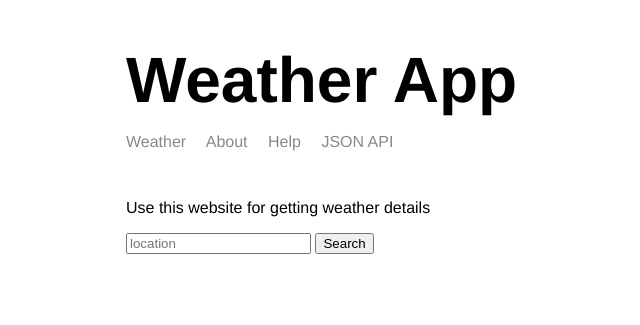
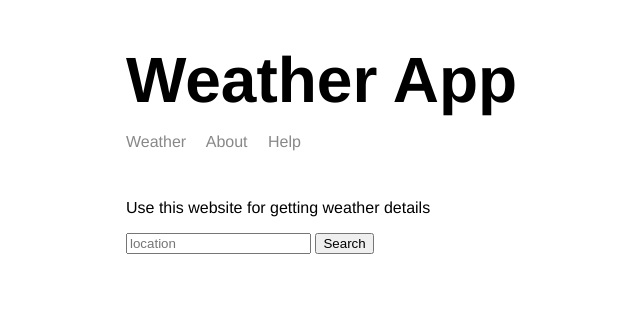
Before and after one commit to mukulmahaur/node-weather-app, a Node server app: page / in a window 1280 px wide. Shown: the top 325 px of the page, without its empty margins (264-904 px from the left). Run offline with Node 20, Linux system fonts and the light colour scheme.

Commit message:
removed JSON API from navigation bar

```diff
--- a/templates/partials/header.hbs
+++ b/templates/partials/header.hbs
@@ -3,5 +3,5 @@
     <a href="/">Weather</a>
     <a href="/about">About</a>
     <a href="/help">Help</a>
-    <a href="/weather">JSON API</a>
+    {{!-- <a href="/weather">JSON API</a> --}}
 </header>
```
